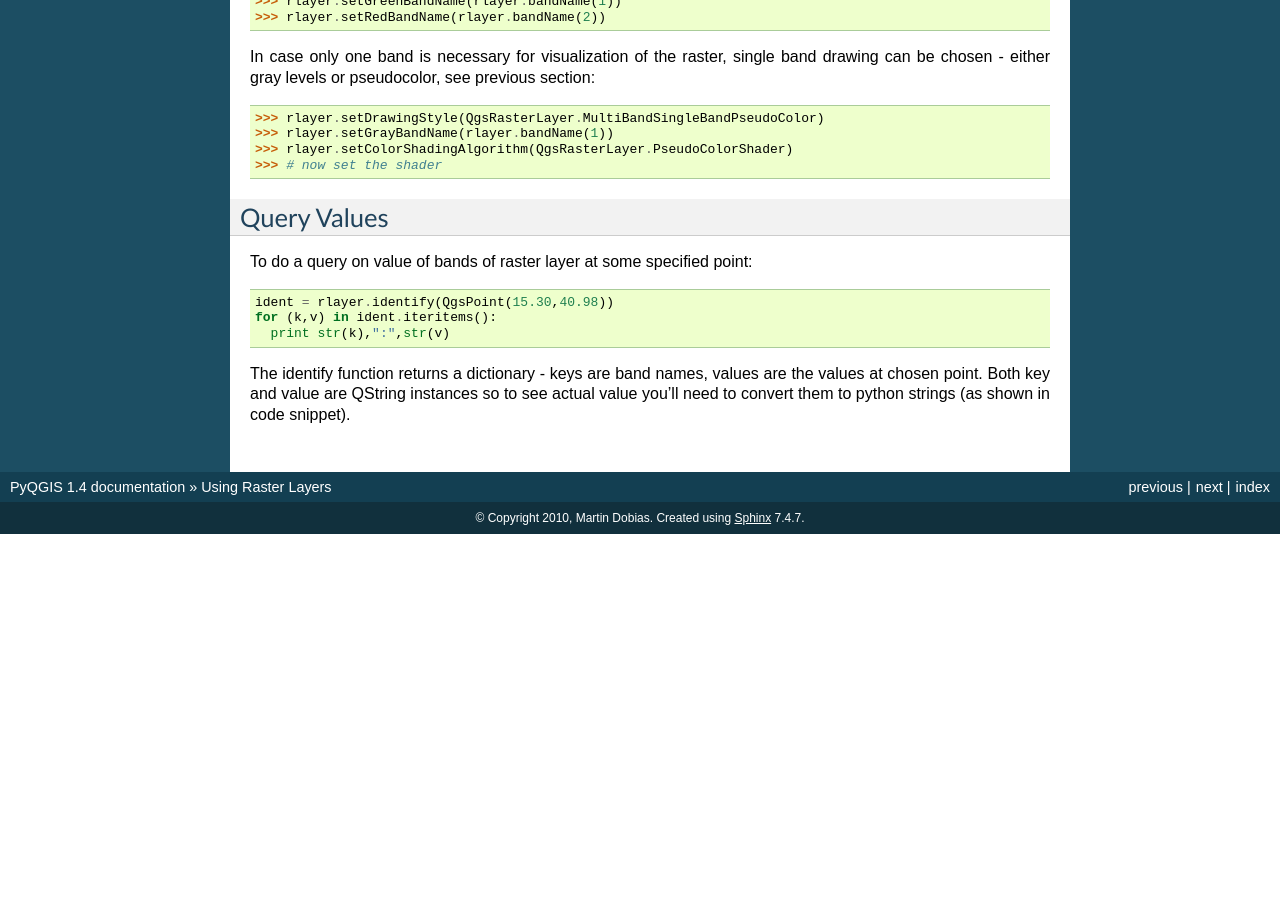
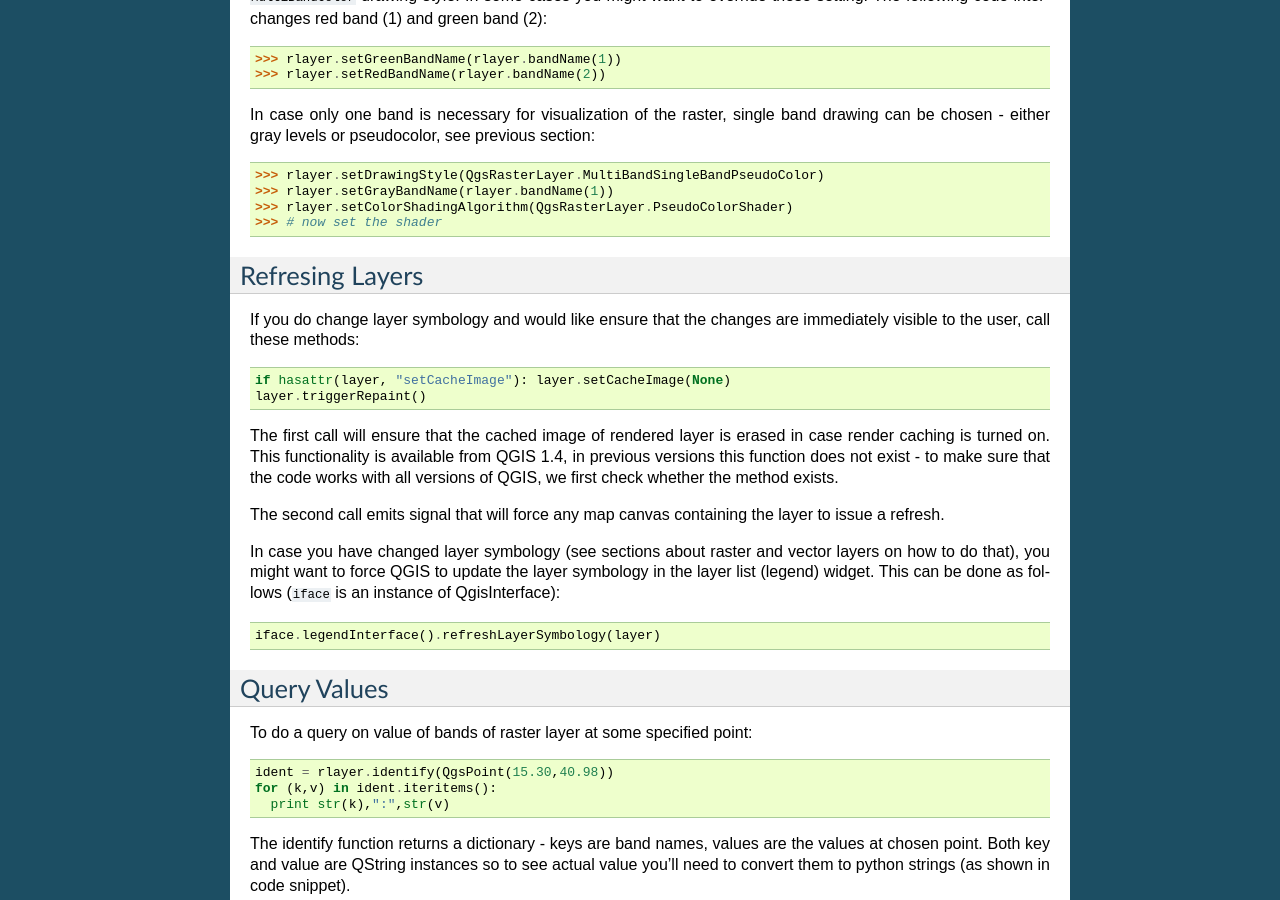
Before and after one commit to slarosa/QGIS-Developer-Cookbook, a Sphinx documentation site: the page built from source/raster.rst, in a window 1280 px wide and 900 px high, scrolled down 1926 px. Built offline with Sphinx 7.4.7, drawn with Linux system fonts in a browser that asks for light colours; before the commit the page ends 2460 px from its top, so only the background shows below that; some of the changed text lies outside the part shown.

Commit message:
Explain refreshing of layers.
git-svn-id: https://svn.osgeo.org/qgis/docs/trunk@14050 c8812cc2-4d05-0410-92ff-de0c093fc19c

```diff
--- a/source/raster.rst
+++ b/source/raster.rst
@@ -42,7 +42,7 @@ Index   Constant: QgsRasterLater.X     Comment
   3     PalettedColor                  "Palette" image drawn using color table
   4     PalettedSingleBandGray         "Palette" layer drawn in gray scale
   5     PalettedSingleBandPseudoColor  "Palette" layerdrawn using a pseudocolor algorithm
-  7     MultiBandSingleGandGray        Layer containing 2 or more bands, but a single band drawn as a range of gray colors
+  7     MultiBandSingleBandGray        Layer containing 2 or more bands, but a single band drawn as a range of gray colors
   8     MultiBandSingleBandPseudoColor Layer containing 2 or more bands, but a single band drawn using a pseudocolor algorithm
   9     MultiBandColor                 Layer containing 2 or more bands, mapped to RGB color space.
 ====== =============================== ===============================================================================================
@@ -56,6 +56,9 @@ Single band raster layers can be drawn either in gray colors (low values = black
 that assigns colors for values from the single band. Single band rasters with a palette can be additionally drawn using their palette.
 Multiband layers are typically drawn by mapping the bands to RGB colors. Other possibility is to use just one band for gray or pseudocolor
 drawing.
+
+The following sections explain how to query and modify the layer drawing style. After doing the changes, you might want to force update
+of map canvas, see :ref:`refresh-layer`.
 
 .. todo:: contrast enhancements, transparency (no data), user defined min/max, band statistics
 
@@ -105,6 +108,26 @@ see previous section::
   >>> rlayer.setColorShadingAlgorithm(QgsRasterLayer.PseudoColorShader)
   >>> # now set the shader
 
+.. _refresh-layer:
+
+Refresing Layers
+----------------
+
+If you do change layer symbology and would like ensure that the changes are immediately visible to the user, call these methods::
+
+   if hasattr(layer, "setCacheImage"): layer.setCacheImage(None)
+   layer.triggerRepaint()
+
+The first call will ensure that the cached image of rendered layer is erased in case render caching is turned on. This functionality is available from QGIS 1.4,
+in previous versions this function does not exist - to make sure that the code works with all versions of QGIS, we first check whether the method exists.
+
+The second call emits signal that will force any map canvas containing the layer to issue a refresh.
+
+In case you have changed layer symbology (see sections about raster and vector layers on how to do that), you might want to force QGIS to update the layer
+symbology in the layer list (legend) widget. This can be done as follows (``iface`` is an instance of QgisInterface)::
+
+   iface.legendInterface().refreshLayerSymbology(layer)
+
 Query Values
 ------------
 
```
